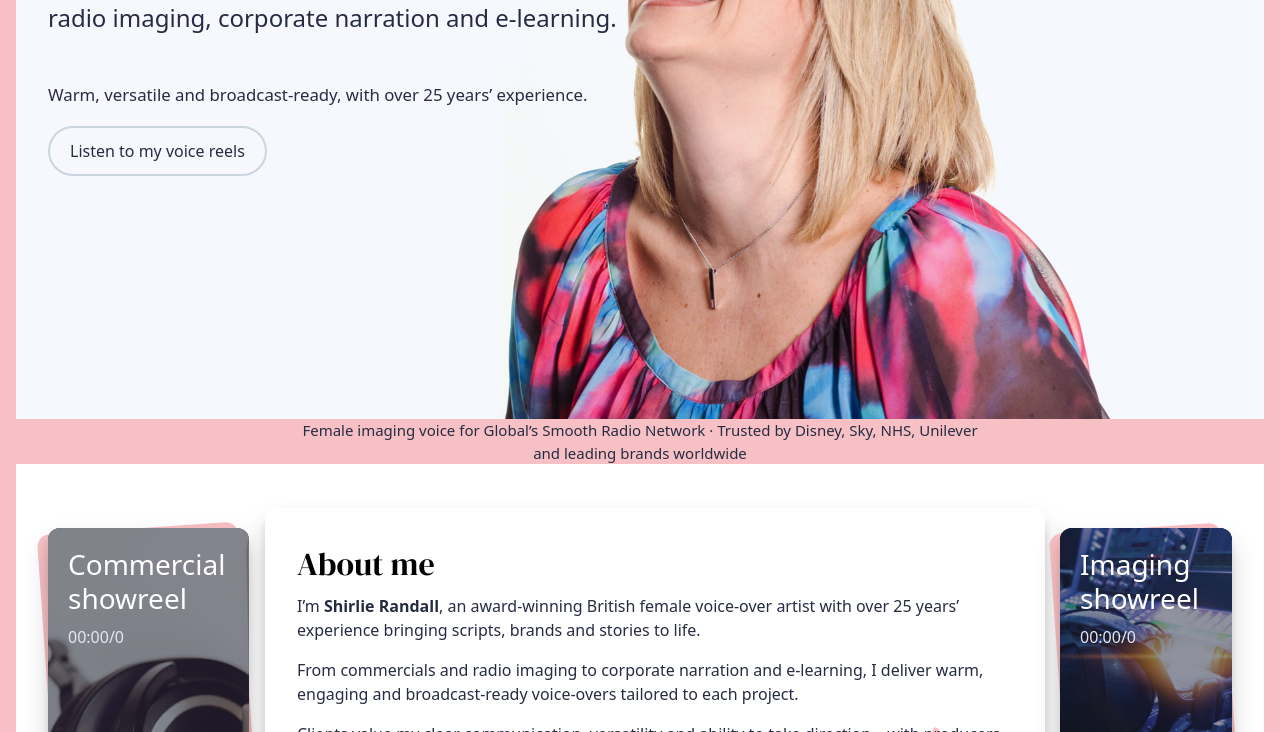
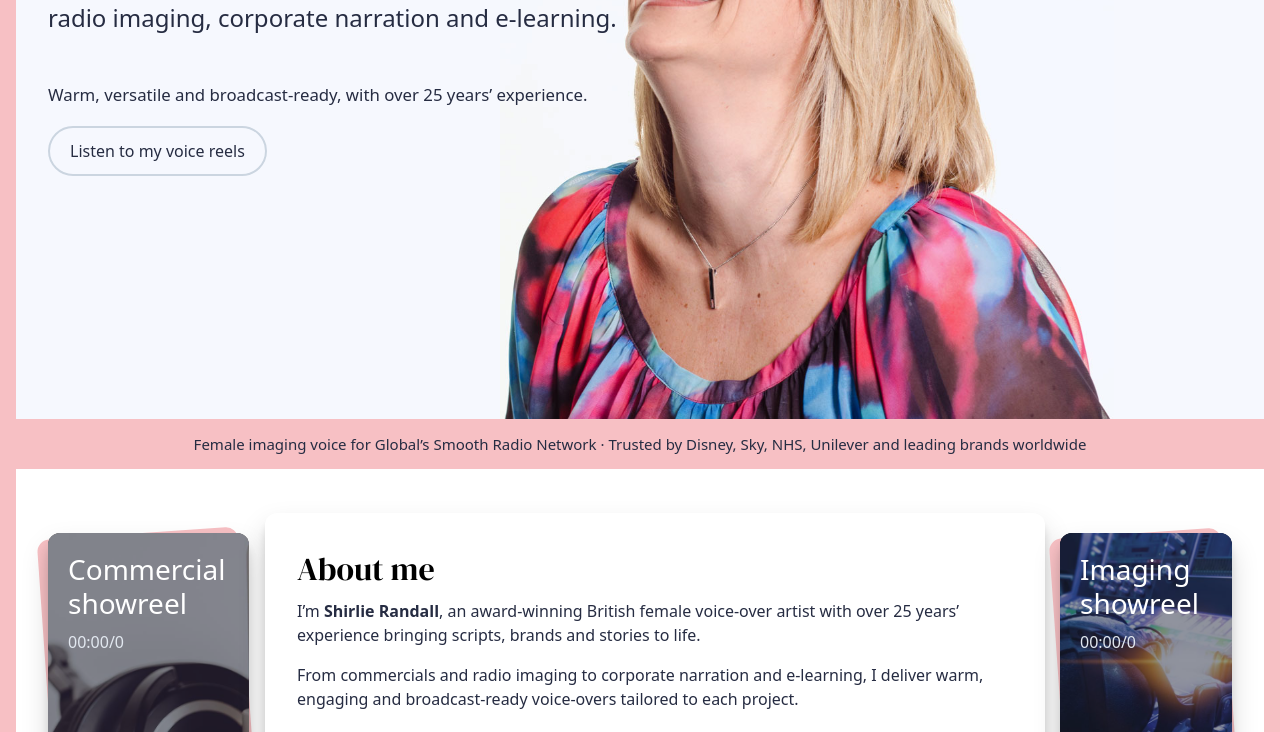
Before and after one commit to TJRandall007/shirlVoice, a Gatsby site: page / in a window 1280 px wide. Shown: the part 368-1100 px from the top of the page. Built offline with nearby package versions, Linux system fonts and the light colour scheme; Gatsby itself is replaced by a stand-in of ours.

Commit message:
Fix homepage trust line and About card layout

```diff
--- a/src/pages/index.js
+++ b/src/pages/index.js
@@ -24,7 +24,7 @@ export default function IndexPage(props) {
           sub="British female voice-over artist for commercials, radio imaging, corporate narration and e-learning."
           supporting="Warm, versatile and broadcast-ready, with over 25 years’ experience."
         />
-        <TrustLine className="text-center py-6 md:py-10">
+        <TrustLine className="text-center">
           Female imaging voice for Global’s Smooth Radio Network · Trusted by
           Disney, Sky, NHS, Unilever and leading brands worldwide
         </TrustLine>
@@ -42,10 +42,12 @@ export default function IndexPage(props) {
 }
 
 const TrustLine = styled.p`
+  background: #f7c0c4;
   color: ${type.default};
   font-weight: 500;
   font-size: 15px;
-  max-width: 720px;
-  margin: 0 auto;
-  padding: 0 1rem;
+  margin: 0;
+  padding: 0.85rem 1rem;
+  position: relative;
+  z-index: 5;
 `;
```
